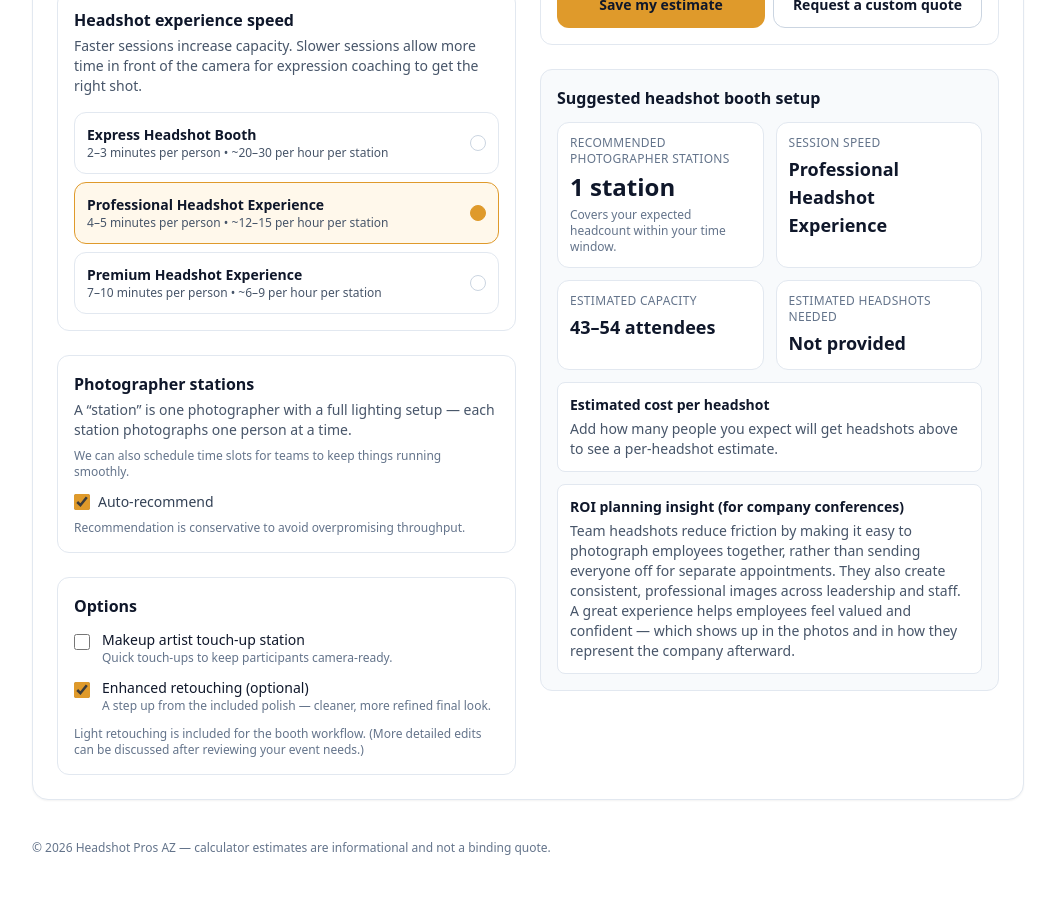
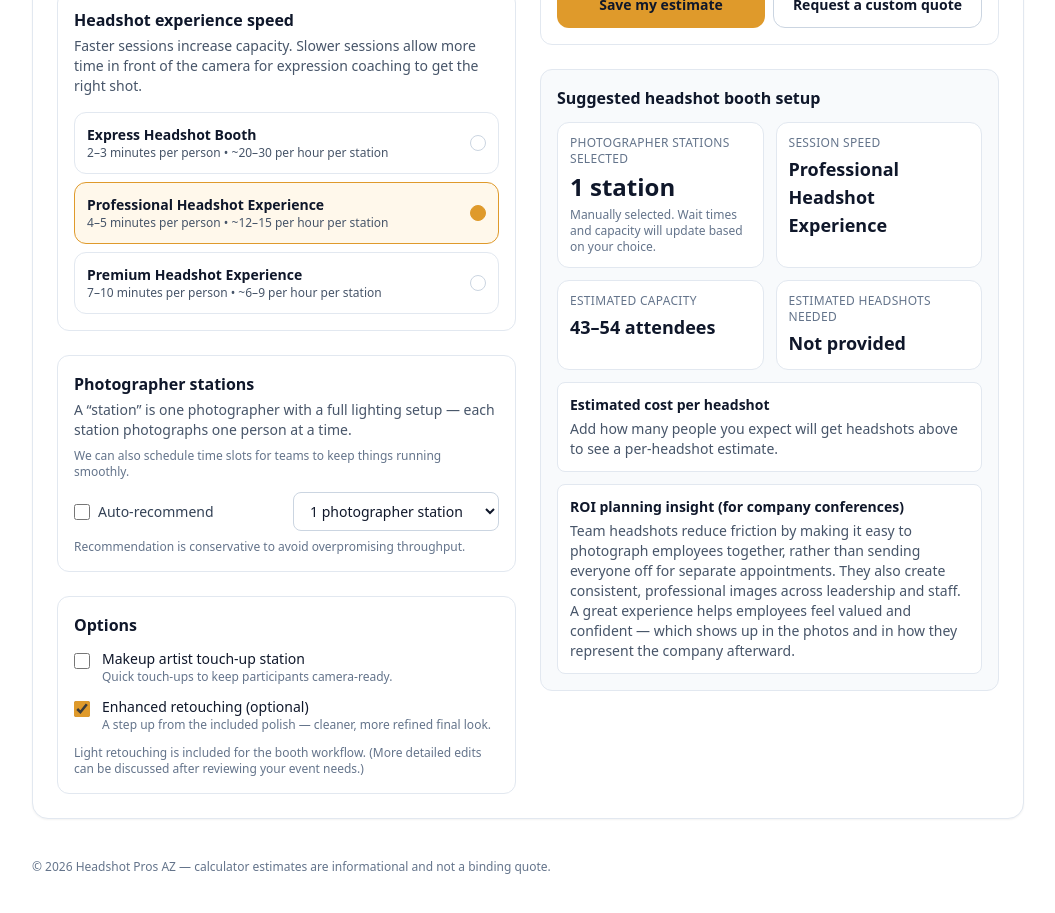
Before and after one commit to headshotpros/conference-headshot-booth-calculator, a Next.js app: page / in a window 1280 px wide. Shown: the part 1140-2053 px from the top of the page, without its empty margins (112-1167 px from the left). Built offline with nearby package versions, Linux system fonts and the light colour scheme.

Commit message:
Default photographer stations to manual one-station setup

```diff
--- a/app/page.tsx
+++ b/app/page.tsx
@@ -123,7 +123,7 @@ export default function Page() {
   const [pace, setPace] = useState<Pace>("HIGH");
 
   // Photographer stations
-  const [autoStations, setAutoStations] = useState(true);
+  const [autoStations, setAutoStations] = useState(false);
   const [stationsOverride, setStationsOverride] = useState<1 | 2 | 3>(1);
 
   // Options
@@ -176,6 +176,8 @@ export default function Page() {
     setAttendees(600);
     setExpectedHeadshots(120);
     setUseParticipationEstimate(false);
+    setAutoStations(false);
+    setStationsOverride(1);
     setAddEnhancedRetouch(false);
   } else {
     setMode("VOLUME");
@@ -185,6 +187,8 @@ export default function Page() {
     setAttendees(200);
     setParticipationRate(60);
     setUseParticipationEstimate(false);
+    setAutoStations(false);
+    setStationsOverride(1);
     setAddEnhancedRetouch(true);
   }
 
```
